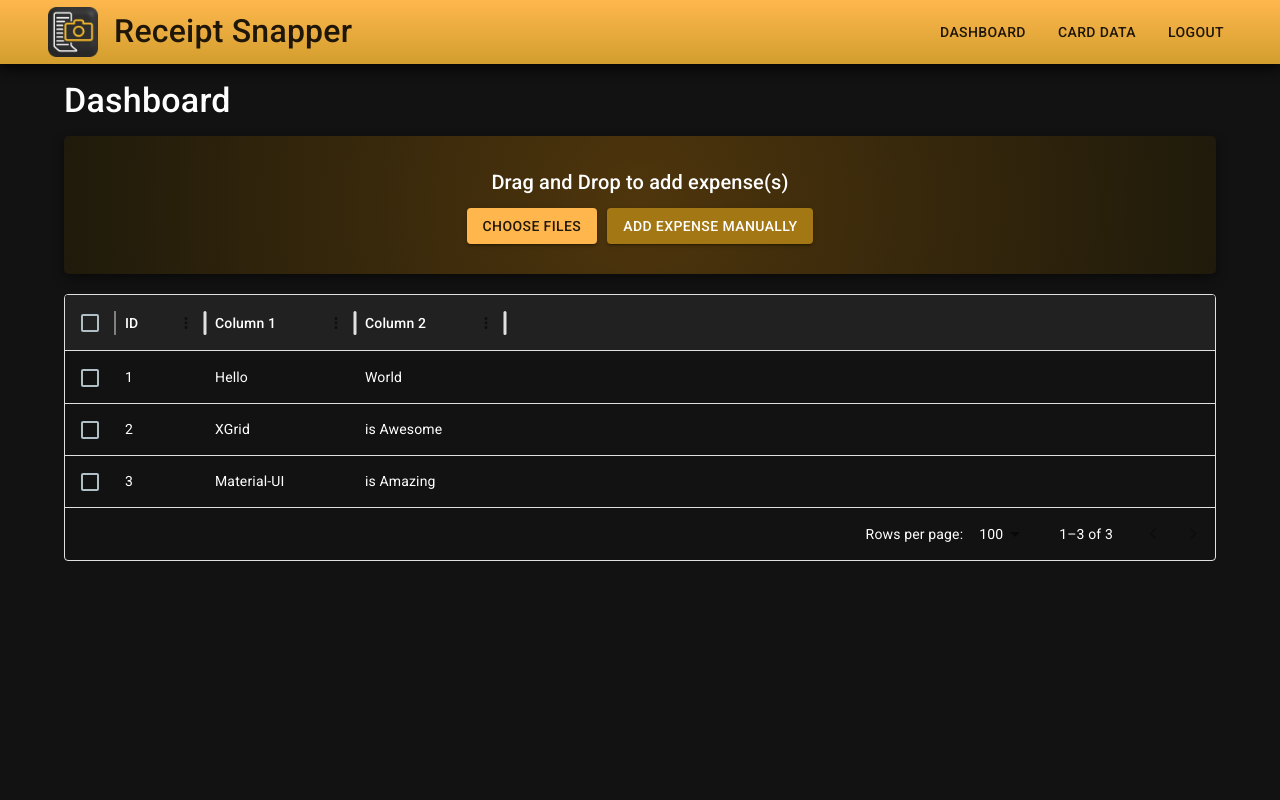
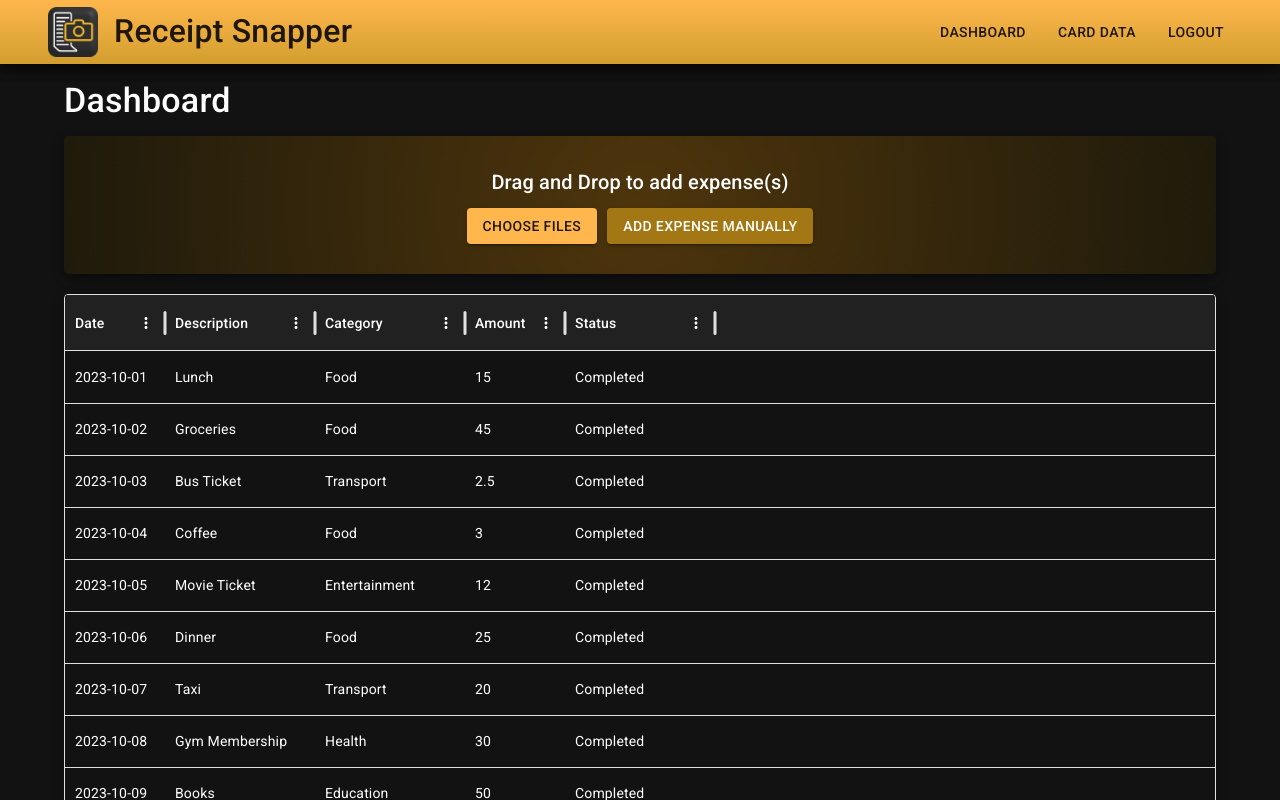
Before and after one commit to COMP2281/receipt-snapper, a React (Create React App) app in the folder myapp/: page /dashboard in a window 1280 px wide. Shown: the top 800 px of the page. Built offline with nearby package versions, Linux system fonts and the light colour scheme.

Commit message:
factored expense datagrid into independant component

```diff
--- /dev/null
+++ b/myapp/src/components/expenseDatagrid.js
@@ -0,0 +1,67 @@
+import React from "react";
+import { Typography, useTheme } from "@mui/material";
+import { DataGrid } from '@mui/x-data-grid';
+
+export default function ExpenseDatagrid({ rows }) {
+    const theme = useTheme();
+    return (
+        <DataGrid
+            sx={{
+                '& .MuiDataGrid-row': {
+                    cursor: 'pointer',
+                },
+                '& .MuiDataGrid-row:hover': {
+                    backgroundColor: 'rgba(255, 255, 255, 0.06)',
+                },
+                '& .MuiDataGrid-footerContainer': {
+                    backgroundColor: theme.palette.background.paper,
+                },
+                '& .MuiButtonBase-root': {
+                    color: '#FFFFFF',
+                },
+                '& .MuiDataGrid-toolbarContainer': {
+                    backgroundColor: '#424242',
+                    borderBottom: '1px solid rgba(255, 255, 255, 0.12)',
+                },
+                // Add a drop shadow to the datagrid
+                boxShadow: '0px 4px 12px rgba(0, 0, 0, 0.47)',
+
+                mb: 4,
+            }}
+            rows={rows}
+            columns={[
+                {
+                    field: 'date',
+                    headerName: 'Date',
+                    width: 100,
+                },
+                {
+                    field: 'description',
+                    headerName: 'Description',
+                    width: 150,
+                    editable: false,
+                },
+                {
+                    field: 'category',
+                    headerName: 'Category',
+                    width: 150,
+                    editable: false,
+                },
+                {
+                    field: 'amount',
+                    headerName: 'Amount',
+                    width: 100,
+                    editable: false,
+                },
+                {
+                    field: 'status',
+                    headerName: 'Status',
+                    width: 150,
+                    editable: false,
+                }
+            ]}
+            pageSize={5}
+            rowsPerPageOptions={[5]}
+        />
+    );
+}
--- a/myapp/src/pages/dashboard.js
+++ b/myapp/src/pages/dashboard.js
@@ -1,11 +1,11 @@
 import React from 'react';
 import { Container } from '@mui/material';
 import Navbar from '../components/navbar.js';
-import { DataGrid } from '@mui/x-data-grid';
 import { useCallback } from 'react';
 import { useDropzone } from 'react-dropzone';
 import { Button, Box, Typography, useTheme } from '@mui/material';
 import PageTitle from '../components/pagetitle.js';
+import ExpenseDatagrid from '../components/expenseDatagrid.js';
 
 
 export default function Dashboard() {
@@ -50,31 +50,41 @@ export default function Dashboard() {
                     </Button>
                 </Box>
 
-                <DataGrid
-                    rows={[
-                        { id: 1, col1: 'Hello', col2: 'World' },
-                        { id: 2, col1: 'XGrid', col2: 'is Awesome' },
-                        { id: 3, col1: 'Material-UI', col2: 'is Amazing' },
-                    ]}
-                    columns={[
-                        { field: 'id', headerName: 'ID', width: 90 },
-                        {
-                            field: 'col1',
-                            headerName: 'Column 1',
-                            width: 150,
-                            editable: true,
-                        },
-                        {
-                            field: 'col2',
-                            headerName: 'Column 2',
-                            width: 150,
-                            editable: true,
-                        },
-                    ]}
-                    pageSize={5}
-                    rowsPerPageOptions={[5]}
-                    checkboxSelection
-                />
+                <ExpenseDatagrid rows={
+                    [
+                        // Sample data
+                        { id: 1, date: '2023-10-01', description: 'Lunch', category: 'Food', amount: 15.00, status: 'Completed' },
+                        { id: 2, date: '2023-10-02', description: 'Groceries', category: 'Food', amount: 45.00, status: 'Completed' },
+                        { id: 3, date: '2023-10-03', description: 'Bus Ticket', category: 'Transport', amount: 2.50, status: 'Completed' },
+                        { id: 4, date: '2023-10-04', description: 'Coffee', category: 'Food', amount: 3.00, status: 'Completed' },
+                        { id: 5, date: '2023-10-05', description: 'Movie Ticket', category: 'Entertainment', amount: 12.00, status: 'Completed' },
+                        { id: 6, date: '2023-10-06', description: 'Dinner', category: 'Food', amount: 25.00, status: 'Completed' },
+                        { id: 7, date: '2023-10-07', description: 'Taxi', category: 'Transport', amount: 20.00, status: 'Completed' },
+                        { id: 8, date: '2023-10-08', description: 'Gym Membership', category: 'Health', amount: 30.00, status: 'Completed' },
+                        { id: 9, date: '2023-10-09', description: 'Books', category: 'Education', amount: 50.00, status: 'Completed' },
+                        { id: 10, date: '2023-10-10', description: 'Electricity Bill', category: 'Utilities', amount: 60.00, status: 'Completed' },
+                        { id: 11, date: '2023-10-11', description: 'Water Bill', category: 'Utilities', amount: 25.00, status: 'Completed' },
+                        { id: 12, date: '2023-10-12', description: 'Internet Bill', category: 'Utilities', amount: 40.00, status: 'Completed' },
+                        { id: 13, date: '2023-10-13', description: 'Lunch', category: 'Food', amount: 15.00, status: 'Completed' },
+                        { id: 14, date: '2023-10-14', description: 'Groceries', category: 'Food', amount: 45.00, status: 'Completed' },
+                        { id: 15, date: '2023-10-15', description: 'Bus Ticket', category: 'Transport', amount: 2.50, status: 'Completed' },
+                        { id: 16, date: '2023-10-16', description: 'Coffee', category: 'Food', amount: 3.00, status: 'Completed' },
+                        { id: 17, date: '2023-10-17', description: 'Movie Ticket', category: 'Entertainment', amount: 12.00, status: 'Completed' },
+                        { id: 18, date: '2023-10-18', description: 'Dinner', category: 'Food', amount: 25.00, status: 'Completed' },
+                        { id: 19, date: '2023-10-19', description: 'Taxi', category: 'Transport', amount: 20.00, status: 'Completed' },
+                        { id: 20, date: '2023-10-20', description: 'Gym Membership', category: 'Health', amount: 30.00, status: 'Completed' },
+                        { id: 21, date: '2023-10-21', description: 'Books', category: 'Education', amount: 50.00, status: 'Completed' },
+                        { id: 22, date: '2023-10-22', description: 'Electricity Bill', category: 'Utilities', amount: 60.00, status: 'Completed' },
+                        { id: 23, date: '2023-10-23', description: 'Water Bill', category: 'Utilities', amount: 25.00, status: 'Completed' },
+                        { id: 24, date: '2023-10-24', description: 'Internet Bill', category: 'Utilities', amount: 40.00, status: 'Completed' },
+                        { id: 25, date: '2023-10-25', description: 'Lunch', category: 'Food', amount: 15.00, status: 'Completed' },
+                        { id: 26, date: '2023-10-26', description: 'Groceries', category: 'Food', amount: 45.00, status: 'Completed' },
+                        { id: 27, date: '2023-10-27', description: 'Bus Ticket', category: 'Transport', amount: 2.50, status: 'Completed' },
+                        { id: 28, date: '2023-10-28', description: 'Coffee', category: 'Food', amount: 3.00, status: 'Completed' },
+                        { id: 29, date: '2023-10-29', description: 'Movie Ticket', category: 'Entertainment', amount: 12.00, status: 'Completed' },
+                        { id: 30, date: '2023-10-30', description: 'Dinner', category: 'Food', amount: 25.00, status: 'Completed' },
+                    ]
+                }/>
             </Container>
         </>
     );
```
